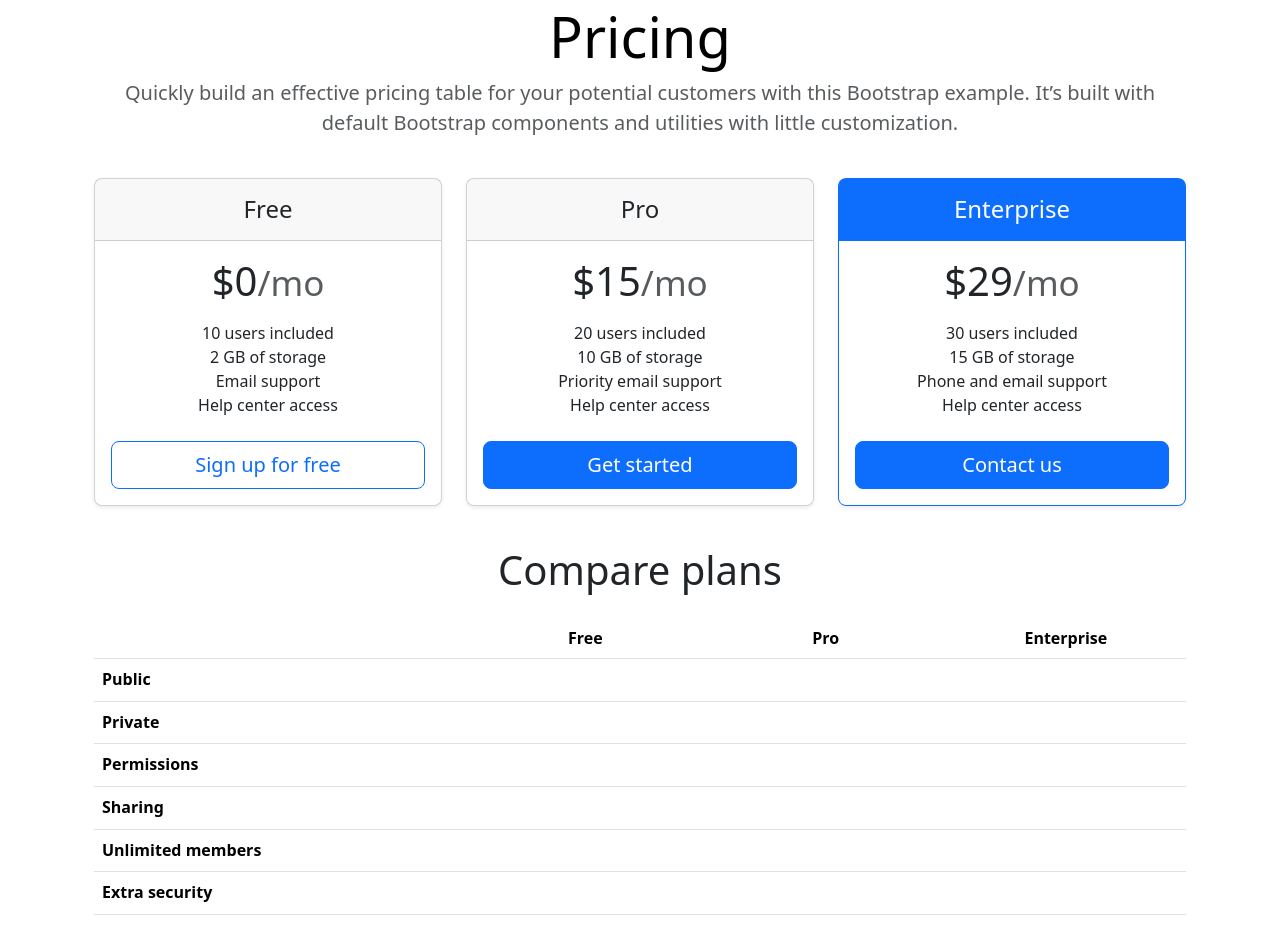
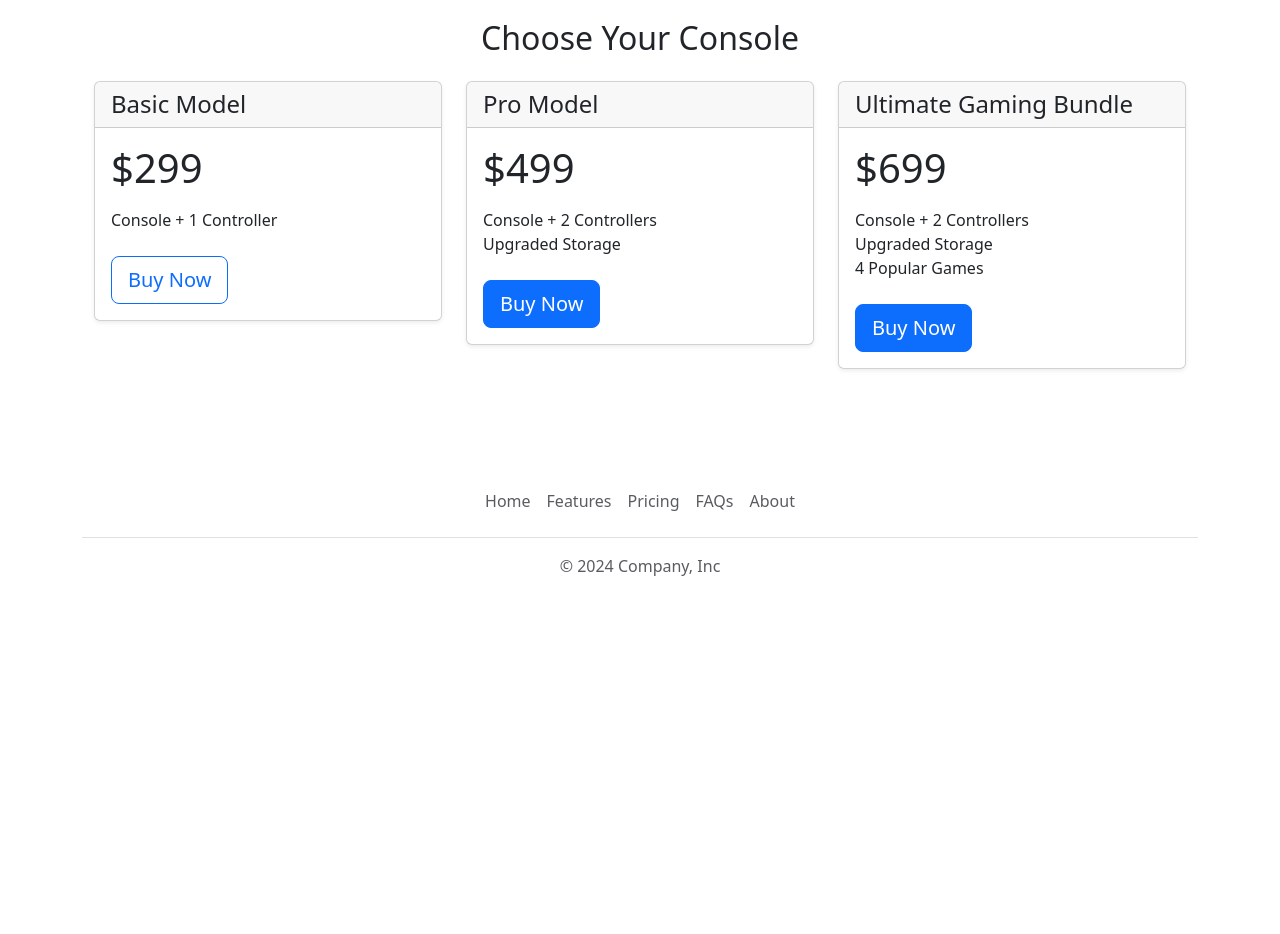
Before and after one commit to SOLOVE-IT/Behance, a plain HTML site: page index.html in a window 1280 px wide. Shown: the part 1087-2021 px from the top of the page. After the commit the page ends 1721 px from the top, so only its background shows below. Drawn offline with nearby package versions, Linux system fonts and the light colour scheme.

Commit message:
Added the pricing section

```diff
--- a/index.html
+++ b/index.html
@@ -112,162 +112,65 @@
 
 
     <!-- Pricing -->
-    <section id="Pricing">
-      <div class="container py-3">
+    <section class="pricing py-5">
+      <div class="container">
+        <h2 class="text-center mb-4">Choose Your Console</h2>
+        <div class="row">
 
-
-        <div class="pricing-header p-3 pb-md-4 mx-auto text-center">
-          <h1 class="display-4 fw-normal text-body-emphasis">Pricing</h1>
-          <p class="fs-5 text-body-secondary">Quickly build an effective pricing table for your potential customers with
-            this Bootstrap example. It’s built with default Bootstrap components and utilities with little
-            customization.</p>
-        </div>
-        </header>
-
-        <main>
-          <div class="row row-cols-1 row-cols-md-3 mb-3 text-center">
-            <div class="col">
-              <div class="card mb-4 rounded-3 shadow-sm">
-                <div class="card-header py-3">
-                  <h4 class="my-0 fw-normal">Free</h4>
+          <!-- Basic Model -->
+          <div class="col-md-4">
+            <div class="card mb-4 shadow-sm">
+              <div class="card-header">
+                <h4 class="my-0 font-weight-normal">Basic Model</h4>
               </div>
               <div class="card-body">
-                  <h1 class="card-title pricing-card-title">$0<small class="text-body-secondary fw-light">/mo</small>
-                  </h1>
+                <h1 class="card-title pricing-card-title">$299</h1>
                 <ul class="list-unstyled mt-3 mb-4">
-                    <li>10 users included</li>
-                    <li>2 GB of storage</li>
-                    <li>Email support</li>
-                    <li>Help center access</li>
+                  <li>Console + 1 Controller</li>
                 </ul>
-                  <button type="button" class="w-100 btn btn-lg btn-outline-primary">Sign up for free</button>
+                <button type="button" class="btn btn-lg btn-block btn-outline-primary">Buy Now</button>
               </div>
             </div>
           </div>
-            <div class="col">
-              <div class="card mb-4 rounded-3 shadow-sm">
-                <div class="card-header py-3">
-                  <h4 class="my-0 fw-normal">Pro</h4>
+
+          <!-- Pro Model -->
+          <div class="col-md-4">
+            <div class="card mb-4 shadow-sm">
+              <div class="card-header">
+                <h4 class="my-0 font-weight-normal">Pro Model</h4>
               </div>
               <div class="card-body">
-                  <h1 class="card-title pricing-card-title">$15<small class="text-body-secondary fw-light">/mo</small>
-                  </h1>
+                <h1 class="card-title pricing-card-title">$499</h1>
                 <ul class="list-unstyled mt-3 mb-4">
-                    <li>20 users included</li>
-                    <li>10 GB of storage</li>
-                    <li>Priority email support</li>
-                    <li>Help center access</li>
+                  <li>Console + 2 Controllers</li>
+                  <li>Upgraded Storage</li>
                 </ul>
-                  <button type="button" class="w-100 btn btn-lg btn-primary">Get started</button>
+                <button type="button" class="btn btn-lg btn-block btn-primary">Buy Now</button>
               </div>
             </div>
           </div>
-            <div class="col">
-              <div class="card mb-4 rounded-3 shadow-sm border-primary">
-                <div class="card-header py-3 text-bg-primary border-primary">
-                  <h4 class="my-0 fw-normal">Enterprise</h4>
+
+          <!-- Ultimate Bundle -->
+          <div class="col-md-4">
+            <div class="card mb-4 shadow-sm">
+              <div class="card-header">
+                <h4 class="my-0 font-weight-normal">Ultimate Gaming Bundle</h4>
               </div>
               <div class="card-body">
-                  <h1 class="card-title pricing-card-title">$29<small class="text-body-secondary fw-light">/mo</small>
-                  </h1>
+                <h1 class="card-title pricing-card-title">$699</h1>
                 <ul class="list-unstyled mt-3 mb-4">
-                    <li>30 users included</li>
-                    <li>15 GB of storage</li>
-                    <li>Phone and email support</li>
-                    <li>Help center access</li>
+                  <li>Console + 2 Controllers</li>
+                  <li>Upgraded Storage</li>
+                  <li>4 Popular Games</li>
                 </ul>
-                  <button type="button" class="w-100 btn btn-lg btn-primary">Contact us</button>
+                <button type="button" class="btn btn-lg btn-block btn-primary">Buy Now</button>
               </div>
             </div>
           </div>
         </div>
+      </div>
+    </section>
 
-          <h2 class="display-6 text-center mb-4">Compare plans</h2>
-
-          <div class="table-responsive">
-            <table class="table text-center">
-              <thead>
-                <tr>
-                  <th style="width: 34%;"></th>
-                  <th style="width: 22%;">Free</th>
-                  <th style="width: 22%;">Pro</th>
-                  <th style="width: 22%;">Enterprise</th>
-                </tr>
-              </thead>
-              <tbody>
-                <tr>
-                  <th scope="row" class="text-start">Public</th>
-                  <td><svg class="bi" width="24" height="24">
-                      <use xlink:href="#check"></use>
-                    </svg></td>
-                  <td><svg class="bi" width="24" height="24">
-                      <use xlink:href="#check"></use>
-                    </svg></td>
-                  <td><svg class="bi" width="24" height="24">
-                      <use xlink:href="#check"></use>
-                    </svg></td>
-                </tr>
-                <tr>
-                  <th scope="row" class="text-start">Private</th>
-                  <td></td>
-                  <td><svg class="bi" width="24" height="24">
-                      <use xlink:href="#check"></use>
-                    </svg></td>
-                  <td><svg class="bi" width="24" height="24">
-                      <use xlink:href="#check"></use>
-                    </svg></td>
-                </tr>
-              </tbody>
-
-              <tbody>
-                <tr>
-                  <th scope="row" class="text-start">Permissions</th>
-                  <td><svg class="bi" width="24" height="24">
-                      <use xlink:href="#check"></use>
-                    </svg></td>
-                  <td><svg class="bi" width="24" height="24">
-                      <use xlink:href="#check"></use>
-                    </svg></td>
-                  <td><svg class="bi" width="24" height="24">
-                      <use xlink:href="#check"></use>
-                    </svg></td>
-                </tr>
-                <tr>
-                  <th scope="row" class="text-start">Sharing</th>
-                  <td></td>
-                  <td><svg class="bi" width="24" height="24">
-                      <use xlink:href="#check"></use>
-                    </svg></td>
-                  <td><svg class="bi" width="24" height="24">
-                      <use xlink:href="#check"></use>
-                    </svg></td>
-                </tr>
-                <tr>
-                  <th scope="row" class="text-start">Unlimited members</th>
-                  <td></td>
-                  <td><svg class="bi" width="24" height="24">
-                      <use xlink:href="#check"></use>
-                    </svg></td>
-                  <td><svg class="bi" width="24" height="24">
-                      <use xlink:href="#check"></use>
-                    </svg></td>
-                </tr>
-                <tr>
-                  <th scope="row" class="text-start">Extra security</th>
-                  <td></td>
-                  <td></td>
-                  <td><svg class="bi" width="24" height="24">
-                      <use xlink:href="#check"></use>
-                    </svg></td>
-                </tr>
-              </tbody>
-            </table>
-          </div>
-        </main>
-
-
-
-    </section>
 
     <!-- About -->
     <section id="About">
```
Lines whose indentation alone changed are shown as unchanged.
